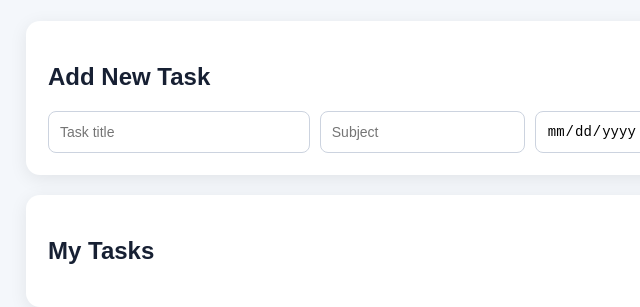
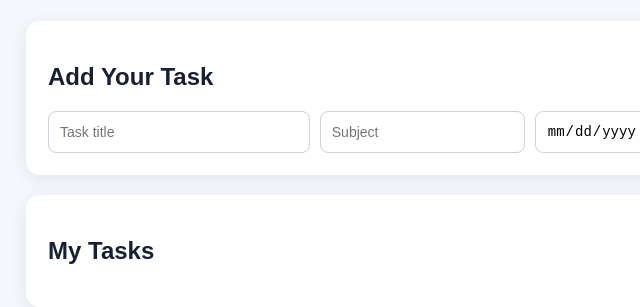
Before and after one commit to janhavii67/Devops_CIE, a website: page public/index.html in a window 1280 px wide. Shown: the part 155-462 px from the top of the page, 159-799 px from the left. Drawn offline with Linux system fonts and the light colour scheme; no server answers.

Commit message:
changed index

```diff
--- a/public/index.html
+++ b/public/index.html
@@ -16,7 +16,7 @@
     </header>
 
     <section class="card">
-      <h2>Add New Task</h2>
+      <h2>Add Your Task</h2>
       <form id="taskForm">
         <input id="title" placeholder="Task title" required>
         <input id="subject" placeholder="Subject" required>
```
